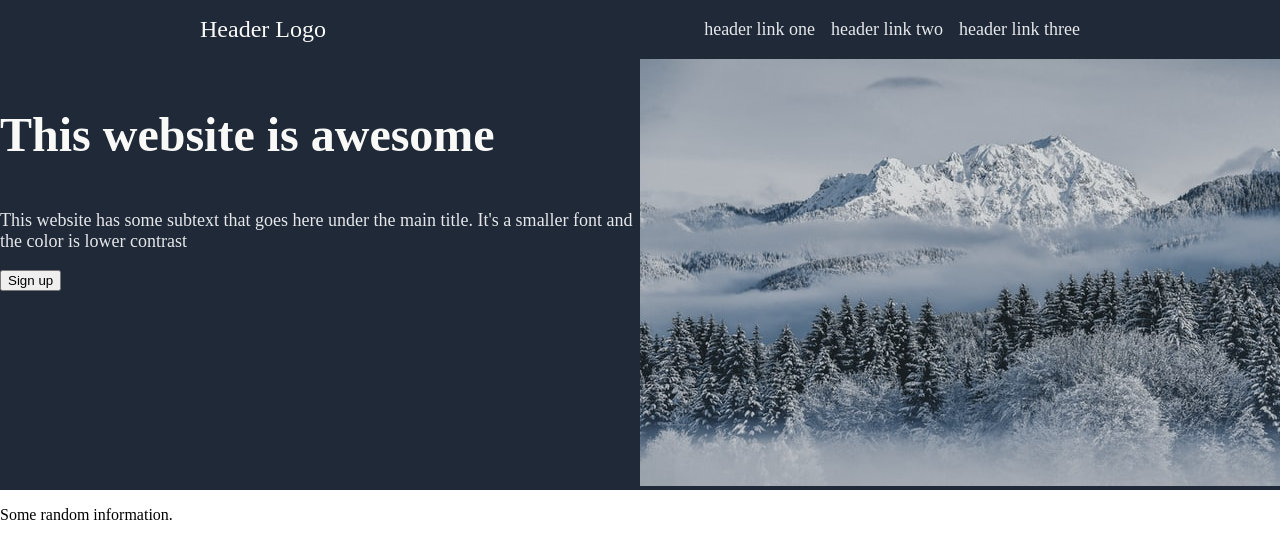
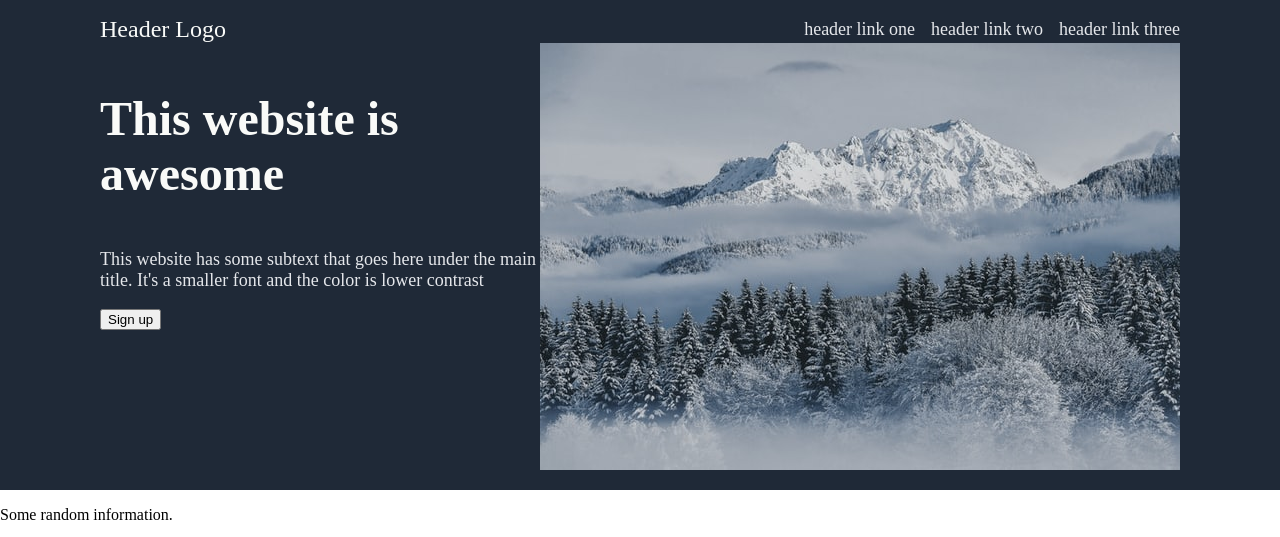
Before and after one commit to Aratras16/Landing_Page, a plain HTML site: page Landing_Page/index.html in a window 1280 px wide. Shown: the top 537 px of the page. Drawn offline with Linux system fonts and the light colour scheme.

Commit message:
added flex property

```diff
--- a/Landing_Page/styles.css
+++ b/Landing_Page/styles.css
@@ -9,24 +9,27 @@ ul {
     display: flex;
     justify-content: space-between;
     align-items: center;
-    padding: 16px 200px;
 }
 .hero {
     display: flex;
     flex-direction: column;
     background-color: #1F2937;
     margin: 0;
-    padding: 0;
+    padding: 16px 100px;
     border: none;
 
 }
 body {
+    display: flex;
+    flex-direction: column;
+    flex: 1;
     margin: 0;
 }
 .main-title {
     font-size: 48px;
     font-weight: bolder;
     color: #F9FAF8;
+
 }
 .secondary-text, .link-text {
     font-size: 18px;
@@ -38,5 +41,6 @@ body {
 }
 .main {
     display: flex;
-    flex-direction: row;
 }
+.main-image {
+}
```
